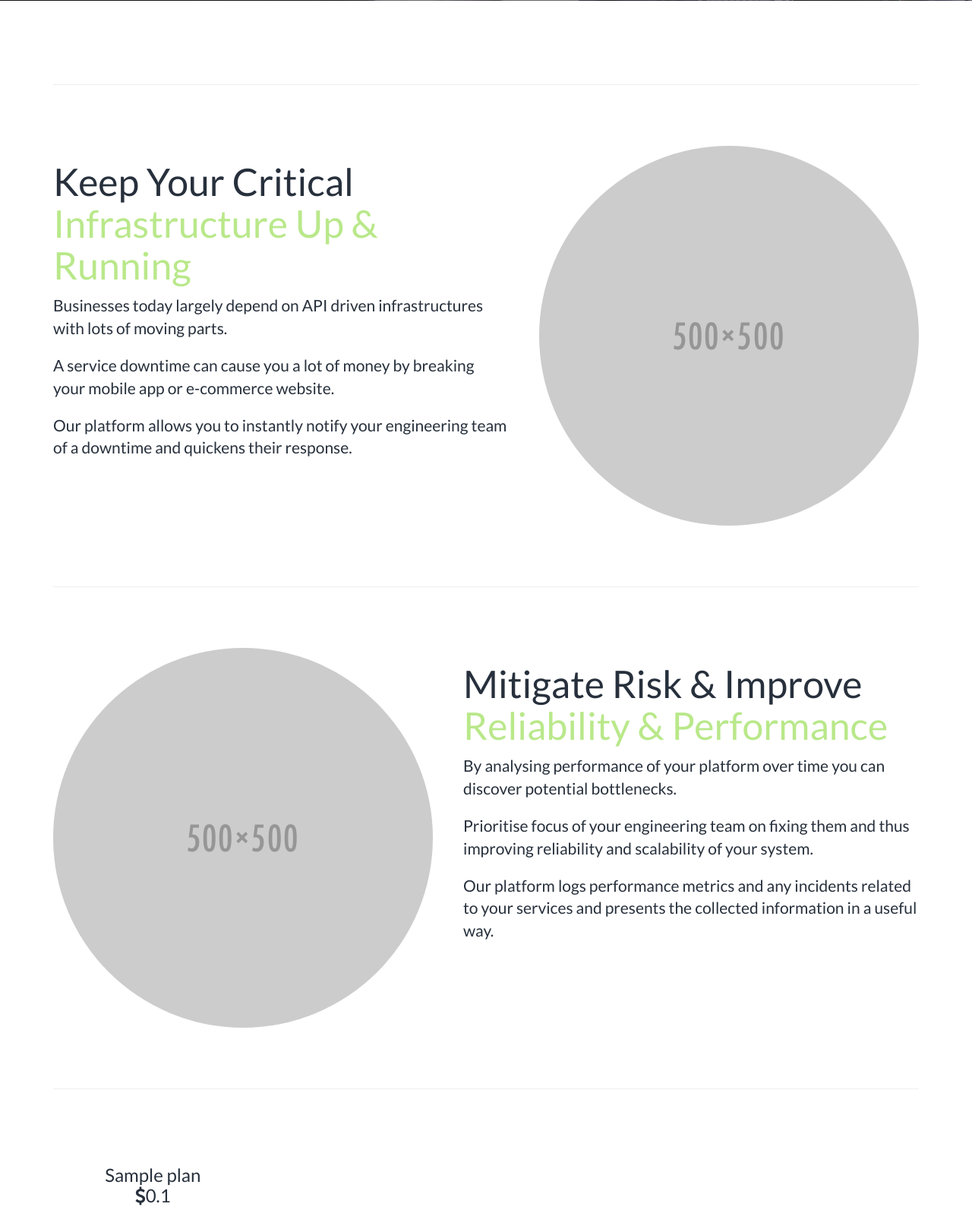
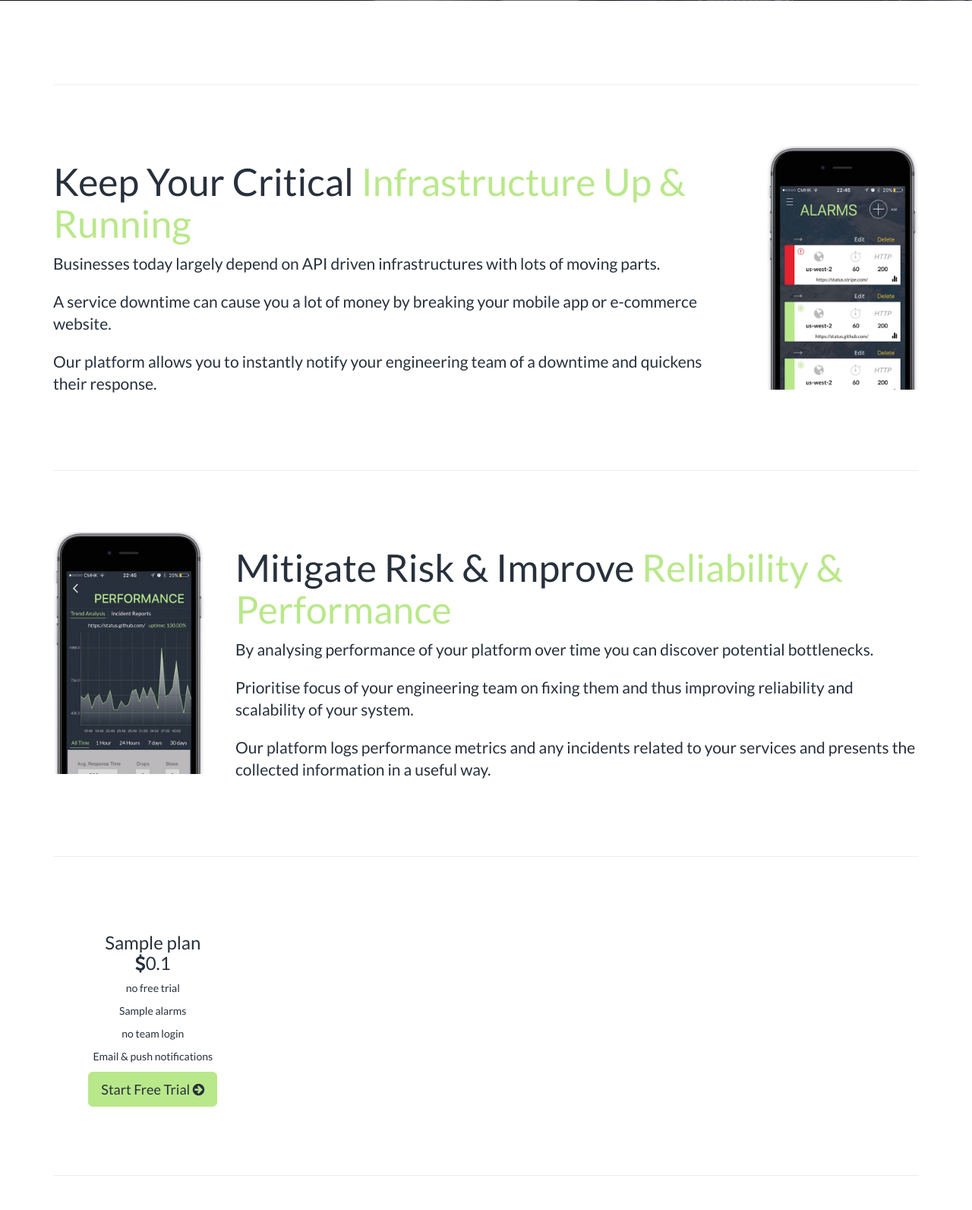
Before and after one commit to RichardKnop/pinglist-app, a Django app: template pinglist/apps/home/templates/home/index.html in a window 1280 px wide. Shown: the part 648-2241 px from the top of the page at 76% size. Run offline with Django 3.2, Linux system fonts and the light colour scheme; the template is opened without the code that fills it: most values are stand-ins (such as "Sample title", 1, 10 or a date in 2020); some libraries are stand-ins or nearby versions.

Commit message:
Refactoring. App screenshots.

```diff
--- a/pinglist/apps/alarms/templates/alarms/alarm-incidents.html
+++ b/pinglist/apps/alarms/templates/alarms/alarm-incidents.html
@@ -30,6 +30,7 @@
                     <th>Response Time</th>
                     <th>Response</th>
                     <th>Error Message</th>
+                    <th>Created At</th>
                     <th>Resolved</th>
                     <th>Resolved At</th>
                 </tr>
@@ -112,6 +113,7 @@
                                 N/A
                             {% endif %}
                         </td>
+                        <td>{{ incident.created_at|default_if_none:''|escape }}</td>
                         <td>
                             {% if incident.resolved_at %}
                                 <span class="label label-success alarm-active">yes</span>
@@ -119,7 +121,7 @@
                                 <span class="label label-danger alarm-active">no</span>
                             {% endif %}
                         </td>
-                        <td>{{ incident.resolved_at|default_if_none:''|naturaltime|escape }}</td>
+                        <td>{{ incident.resolved_at|default_if_none:''|escape }}</td>
                     </tr>
                 {% endfor %}
                 </tbody>
--- a/pinglist/apps/home/templates/home/index.html
+++ b/pinglist/apps/home/templates/home/index.html
@@ -34,8 +34,8 @@
 
         <!-- First Featurette -->
         <div class="featurette" id="about">
-            <img class="featurette-image img-circle img-responsive pull-right"
-                 src="{% static 'images/placeholder500x500.png' %}">
+            <img class="featurette-image img-responsive pull-right"
+                 src="{% static 'images/screen-1.jpg' %}" width="200">
 
             <h2 class="featurette-heading">Keep Your Critical
                 <span class="text-muted">Infrastructure Up &amp; Running</span>
@@ -54,8 +54,8 @@
 
         <!-- Second Featurette -->
         <div class="featurette" id="features">
-            <img class="featurette-image img-circle img-responsive pull-left"
-                 src="{% static 'images/placeholder500x500.png' %}">
+            <img class="featurette-image img-responsive pull-left"
+                 src="{% static 'images/screen-2.jpg' %}" width="200">
 
             <h2 class="featurette-heading">Mitigate Risk &amp; Improve
                 <span class="text-muted">Reliability &amp; Performance</span>
```
Also changed, not shown: pinglist/proj/static/images/screen-1.jpg (added), pinglist/proj/static/images/screen-2.jpg (added).
